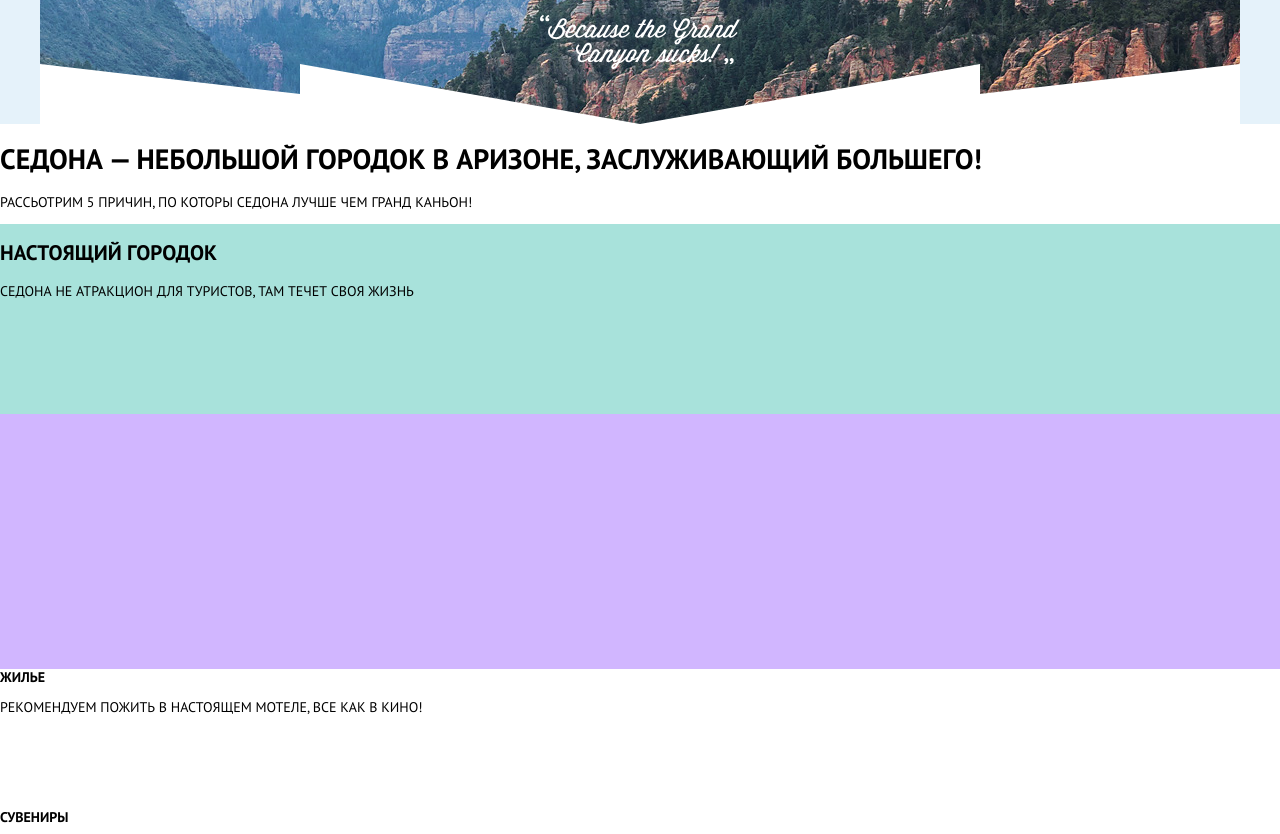
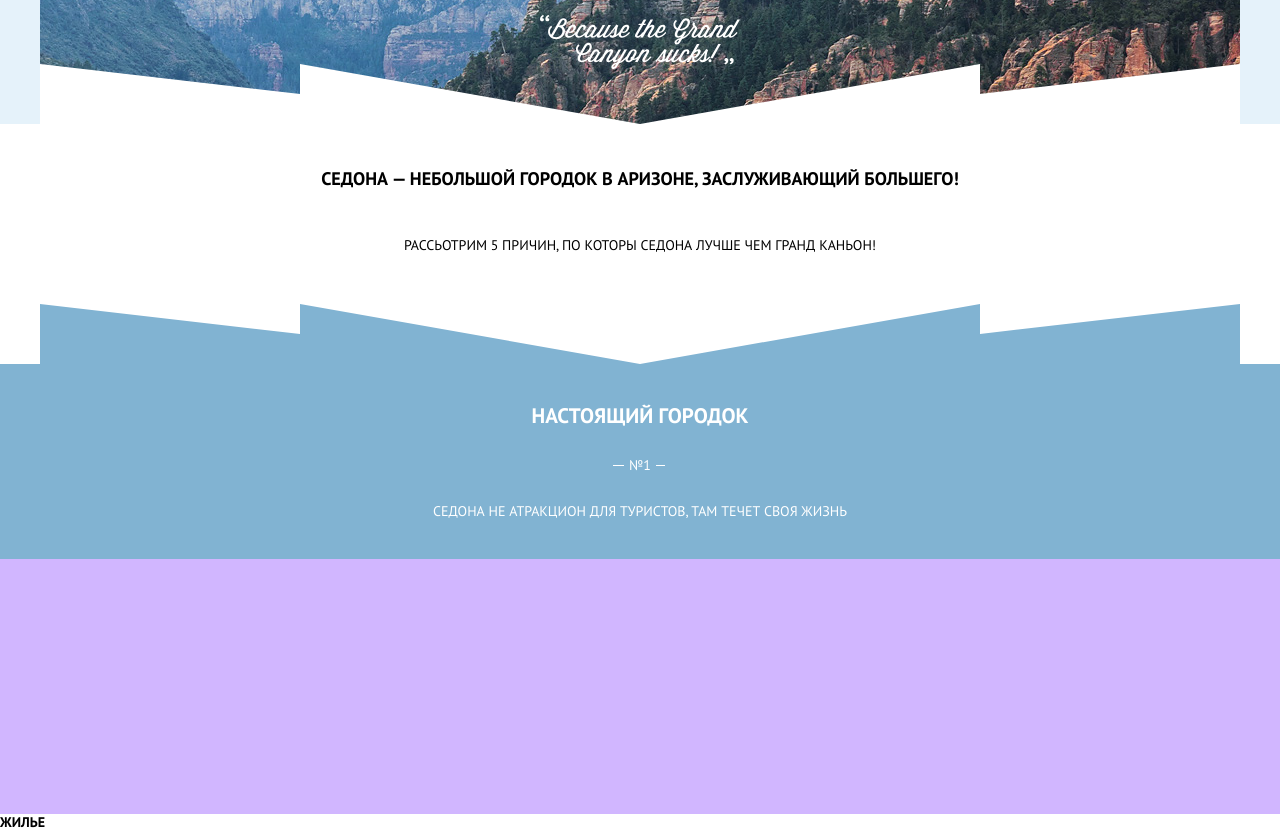
Before and after one commit to maxaderiha/sedona, a website: page src/index.html in a window 1280 px wide. Shown: the part 560-1394 px from the top of the page. Drawn offline with Linux system fonts and the light colour scheme.

Commit message:
start coding reasons list block

```diff
--- a/src/components/main-container/__interest/main-container__interest.less
+++ /dev/null
@@ -1,3 +0,0 @@
-.main-container__interest {
-  min-height: 170px;
-}
--- a/src/components/reasons-list/__item-wrap/reasons-list__item-wrap.less
+++ /dev/null
@@ -1,4 +0,0 @@
-.reasons-list__item-wrap {
-  display: flex;
-  flex-direction: column;
-}
--- /dev/null
+++ b/src/components/reasons-list/__item/reasons-list__item.less
@@ -0,0 +1,50 @@
+@import "../../../less/variables";
+
+
+
+.reasons-list__item {
+
+  .reasons-list__text-wrap {
+    display: flex;
+    flex-direction: column;
+    justify-content: space-between;
+    align-items: center;
+    min-height: 195px;
+    padding: 40px 30px;
+    color: @white;
+    text-align: center;
+    background-color: @blue;
+
+    h2 {
+      margin: 0;
+    }
+
+    p {
+      margin: 0;
+    }
+
+    .reasons-list__number {
+      position: relative;
+      min-width: 50px;
+
+      span {
+        position: relative;
+        padding: 0 5px;
+        font-size: @font-size-s;
+        line-height: @line-height-s;
+        background-color: @blue;
+      }
+
+      &::before {
+        position: absolute;
+        top: 10px;
+        left: -2px;
+        right: 0;
+        height: 1px;
+        background-color: @white;
+        content: "";
+      }
+
+    }
+  }
+}
--- a/src/components/reasons-list/reasons-list.less
+++ b/src/components/reasons-list/reasons-list.less
@@ -0,0 +1,29 @@
+@import "../../less/variables";
+@import "../../less/mixins";
+
+
+
+.reasons-list__header {
+  position: relative;
+  padding: 0 10%;
+  min-height: 240px;
+  text-align: center;
+  background-color: @white;
+  overflow: hidden;
+  .drop-down-margin-fix-mix-in;
+
+  h1 {
+    margin: 0;
+    margin-top: 40px;
+    font-size: @font-size-m;
+    line-height: @line-height-l;
+  }
+
+  p {
+    margin: 0;
+    margin-top: 40px;
+    margin-bottom: 50px;
+    font-size: @font-size-s;
+    line-height: @line-height-l;
+  }
+}
--- a/src/index.html
+++ b/src/index.html
@@ -45,12 +45,14 @@
             </nav>
             <div class="main-header__welcome-wrap">
                 <figure class="main-header__title-1">
-                    <img src="components/main-header/main-header__images/text-welcome.svg" alt="Welcome">
+                    <img src="components/main-header/main-header__images/text-welcome.svg"
+                         alt="Welcome">
                     <img src="components/main-header/main-header__images/text-tothegorgeous.svg"
                          alt="To the gorgeous">
                 </figure>
                 <figure class="main-header__title-2">
-                    <img src="components/main-header/main-header__images/text-sedona.svg" alt="Sedona">
+                    <img src="components/main-header/main-header__images/text-sedona.svg"
+                         alt="Sedona">
                 </figure>
                 <figure class="main-header__title-3">
                     <img src="components/main-header/main-header__images/text-becausecanyon.svg"
@@ -61,24 +63,31 @@
                         <path d="M 0 0 L 0 60 L 1200 60 L 1200 0 L 940 30 L 940 0 L 600 60 L 260 0 L 260 30 z"/>
                     </svg>
                 </div>
-
             </div>
         </header>
-        <main class="main-container">
+        <main>
             <article class="reasons-list">
-                <h1 class="reasons-list__title">Седона — небольшой городок в Аризоне,
+                <header class="reasons-list__header">
+                    <h1>Седона — небольшой городок в Аризоне,
                         заслуживающий
                         большего!</h1>
-                <p class="reasons-list__description">Рассьотрим 5 причин, по которы
+                    <p>Рассьотрим 5 причин, по которы
                        седона
                        лучше чем гранд каньон!</p>
-                <section class="reasons-list__item-wrap">
-                    <div class="reasons-list__text-block-wrap">
-                        <div class="reasons-list__text-block">
+                    <div class="decor-footer-block decor-footer-block_color_blue">
+                        <svg>
+                            <path d="M 0 0 L 0 60 L 1200 60 L 1200 0 L 940 30 L 940 0 L 600 60 L 260 0 L 260 30 z"/>
+                        </svg>
+                    </div>
+                </header>
+                <section class="reasons-list__item">
+                    <div class="reasons-list__text-wrap">
                         <h2>Настоящий городок</h2>
+                        <div class="reasons-list__number">
+                            <span>№1</span>
+                        </div>
                         <p>Седона не атракцион для туристов, там течет своя
                            жизнь</p>
-                        </div>
                     </div>
                     <div class="reasons-list__image-wrap">
                         <!--<figure class="reasons-list__image">-->
@@ -158,14 +167,12 @@
                         </div>
                     </section>
                 </div>
-            </article>
-            <aside class="main-container__interest">
-                <div class="main-container__interest-wrap">
+                <footer class="main-container__footer">
                     <h2>Заинересовались?</h2>
                     <p>Укажите предпологаемые даты поездки и мы покажем вам лучшие
                        предложения гостиниц в Седоне</p>
-                </div>
-            </aside>
+                </footer>
+            </article>
             <section class="hotel-search">
                 <div class="hotel-search__wrap">
                     <h2 class="hotel-search__title">Поиск гостиницы в Седоне</h2>
--- /dev/null
+++ b/src/less/mixins.less
@@ -0,0 +1,28 @@
+@import "variables";
+
+
+
+.reset-figure-style-mix-in() {
+  margin: 0;
+
+  img {
+    display: block;
+  }
+}
+
+
+
+.svg-mix-in(@color: @white) {
+  svg {
+    height: 60px;
+    width: 1200px;
+    fill: @color;
+  }
+}
+
+
+
+.drop-down-margin-fix-mix-in() {
+  padding-top: 1px;
+  padding-bottom: 1px;
+}
--- a/src/less/style.less
+++ b/src/less/style.less
@@ -1,22 +1,22 @@
-@import 'variables';
-@import '../css/normalize.css';
-@import "../components/main-header/main-header";
-@import '../components/mobile-nav/mobile-nav';
-@import '../components/main-nav/main-nav';
-@import '../components/decor-footer-block/decor-footer-block';
+@import "variables";
+@import "mixins";
+@import "../css/normalize.css";
+@import "@{url}main-header/main-header";
+@import "@{url}mobile-nav/mobile-nav";
+@import "@{url}main-nav/main-nav";
+@import "@{url}decor-footer-block/decor-footer-block";
+@import "@{url}reasons-list/reasons-list";
+@import "@{url}reasons-list/__item/reasons-list__item";
 
 
-@import '../components/reasons-list/reasons-list';
-@import '../components/reasons-list/__item-wrap/reasons-list__item-wrap';
-@import '../components/reasons-list/__text-block-wrap/reasons-list__text-block-wrap';
-@import '../components/reasons-list/__image-wrap/reasons-list__image-wrap';
-@import '../components/features/features';
-@import '../components/features/__list/features__list';
-@import '../components/features/__item-wrap/features__item-wrap';
-@import '../components/reasons-list/__text-block-wrap_color_grey/reasons-list__text-block-wrap_color_grey';
-@import '../components/reasons-list/__other-items-wrap/reasons-list__other-items-wrap';
-@import '../components/main-container/__interest/main-container__interest';
-@import '../components/hotel-search/hotel-search';
+@import "@{url}reasons-list/__text-block-wrap/reasons-list__text-block-wrap";
+@import "@{url}reasons-list/__image-wrap/reasons-list__image-wrap";
+@import "@{url}features/features";
+@import "@{url}features/__list/features__list";
+@import "@{url}features/__item-wrap/features__item-wrap";
+@import "@{url}reasons-list/__text-block-wrap_color_grey/reasons-list__text-block-wrap_color_grey";
+@import "@{url}reasons-list/__other-items-wrap/reasons-list__other-items-wrap";
+@import "@{url}hotel-search/hotel-search";
 
 
 *, *:before, *:after {
@@ -33,6 +33,6 @@
   min-width: 260px;
 
   color: @black;
-  font-family: 'PT Sans', 'Arial', sans-serif;
+  font-family: "PT Sans", "Arial", sans-serif;
   text-transform: uppercase;
 }
--- a/src/less/variables.less
+++ b/src/less/variables.less
@@ -1,12 +1,30 @@
-@gray: #135;
+@font-size-s: 1rem; //14px
+@font-size-m: 1.3rem; //18px
+@font-size-l: 1.5rem; //21px
+@font-size-xl: 2.2rem; //30px
 
-@font-size-base: 1.3rem;
 
-@screen-md: 768px;
-@screen-lg: 960px;
+
+@line-height-s: 1.5rem; //21px
+@line-height-m: 1.7rem; //24px
+@line-height-l: 1.9rem; //26px
+@line-height-xl: 2.6rem; //36px
+
+
+@screen-xs: 320px;
+@screen-s: 480px;
+@screen-m: 768px;
+@screen-l: 968px;
+@screen-xl: 1200px;
+
+
 
 @blue: #81b3d2;
 @dark-blue: #678fa8;
 @lite-blue: #9ac2db;
 @white: #ffffff;
 @black: #000000;
+
+
+
+@url: "../components/";
```
Also changed, not shown: src/css/style.css, src/css/style.min.css. Lines whose indentation alone changed are shown as unchanged.
